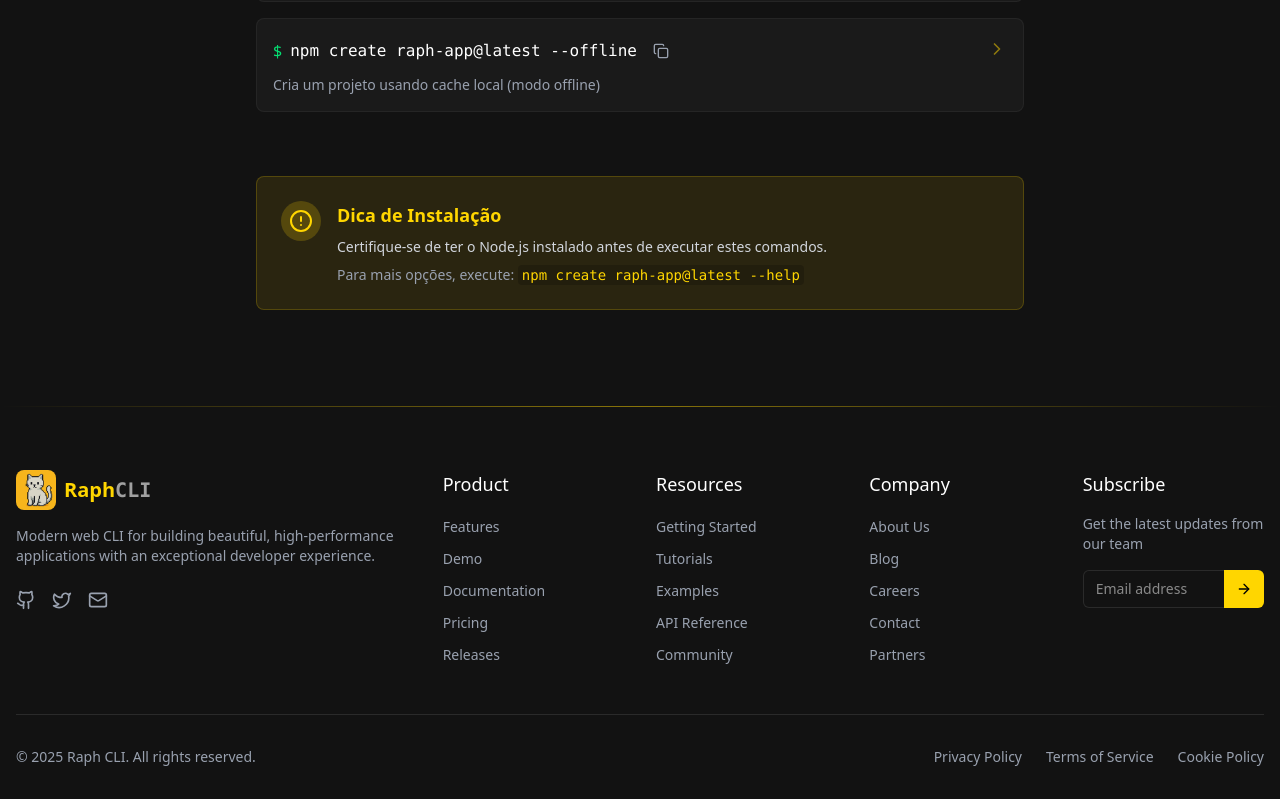
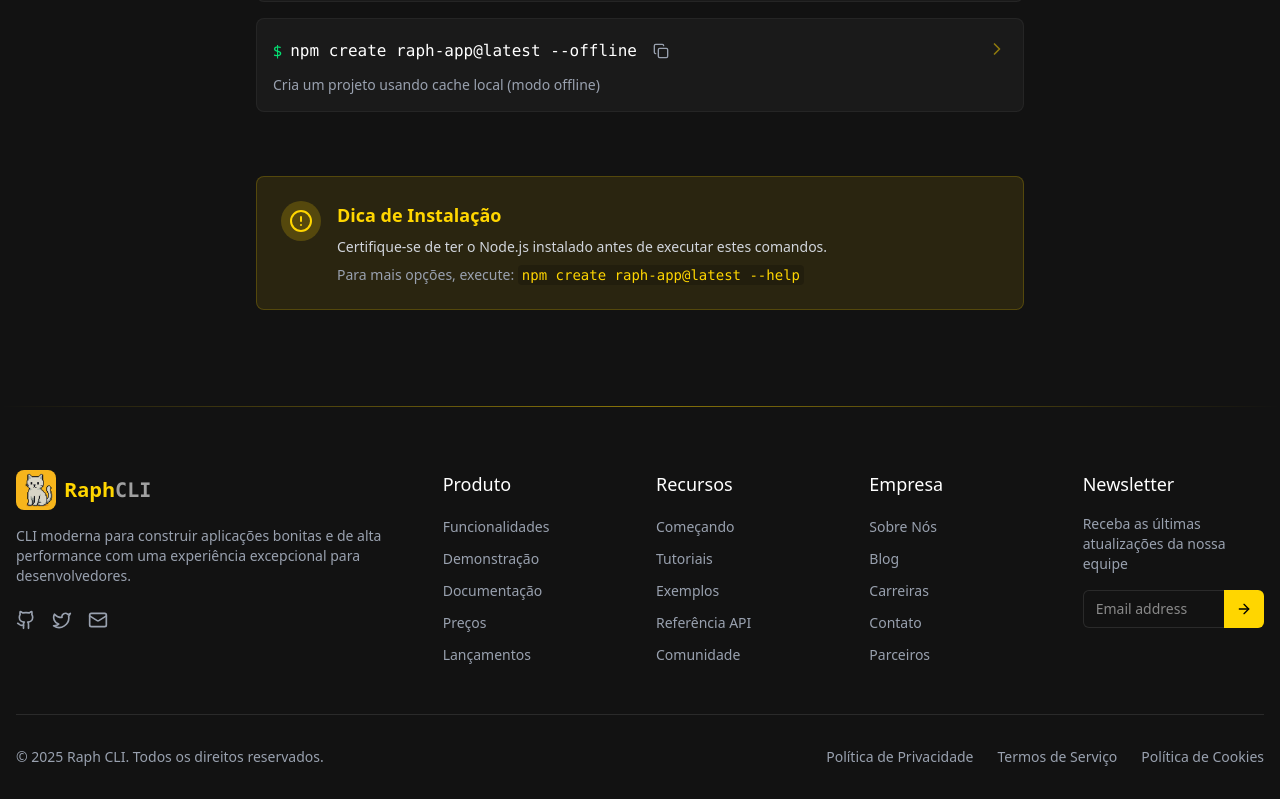
Before and after one commit to gabriellucasvh/raph, a Next.js app: page / in a window 1280 px wide. Shown: the part 4135-4934 px from the top of the page. Built offline with nearby package versions, Linux system fonts and the light colour scheme.

Commit message:
docs(Footer): translate content from English to Portuguese
Update the Footer component to display content in Portuguese for better localization and user experience in Portuguese-speaking regions.

```diff
--- a/src/components/Footer.tsx
+++ b/src/components/Footer.tsx
@@ -10,33 +10,33 @@ const Footer: React.FC = () => {
 
   const footerLinks = [
     {
-      title: "Product",
+      title: "Produto",
       links: [
-        { label: "Features", href: "#features" },
-        { label: "Demo", href: "#demo" },
-        { label: "Documentation", href: "#docs" },
-        { label: "Pricing", href: "#pricing" },
-        { label: "Releases", href: "#releases" },
+        { label: "Funcionalidades", href: "#features" },
+        { label: "Demonstração", href: "#demo" },
+        { label: "Documentação", href: "#docs" },
+        { label: "Preços", href: "#pricing" },
+        { label: "Lançamentos", href: "#releases" },
       ],
     },
     {
-      title: "Resources",
+      title: "Recursos",
       links: [
-        { label: "Getting Started", href: "#" },
-        { label: "Tutorials", href: "#" },
-        { label: "Examples", href: "#" },
-        { label: "API Reference", href: "#" },
-        { label: "Community", href: "#" },
+        { label: "Começando", href: "#" },
+        { label: "Tutoriais", href: "#" },
+        { label: "Exemplos", href: "#" },
+        { label: "Referência API", href: "#" },
+        { label: "Comunidade", href: "#" },
       ],
     },
     {
-      title: "Company",
+      title: "Empresa",
       links: [
-        { label: "About Us", href: "#" },
+        { label: "Sobre Nós", href: "#" },
         { label: "Blog", href: "#" },
-        { label: "Careers", href: "#" },
-        { label: "Contact", href: "#" },
-        { label: "Partners", href: "#" },
+        { label: "Carreiras", href: "#" },
+        { label: "Contato", href: "#" },
+        { label: "Parceiros", href: "#" },
       ],
     },
   ];
@@ -80,9 +80,8 @@ const Footer: React.FC = () => {
             </div>
 
             <p className="text-gray-400 text-sm mb-6">
-              Modern web CLI for building beautiful,
-              high-performance applications with an exceptional
-              developer experience.
+              CLI moderna para construir aplicações bonitas e de alta performance
+              com uma experiência excepcional para desenvolvedores.
             </p>
 
             <div className="flex gap-4">
@@ -131,9 +130,9 @@ const Footer: React.FC = () => {
 
           {/* Newsletter */}
           <div className="col-span-2 md:col-span-1">
-            <h4 className="font-medium text-lg mb-4">Subscribe</h4>
+            <h4 className="font-medium text-lg mb-4">Newsletter</h4>
             <p className="text-gray-400 text-sm mb-4">
-              Get the latest updates from our team
+              Receba as últimas atualizações da nossa equipe
             </p>
 
             <div className="flex">
@@ -152,18 +151,18 @@ const Footer: React.FC = () => {
         {/* Bottom section */}
         <div className="mt-8 flex flex-col md:flex-row items-center justify-between gap-4">
           <p className="text-sm text-gray-400">
-            © {currentYear} Raph CLI. All rights reserved.
+            © {currentYear} Raph CLI. Todos os direitos reservados.
           </p>
 
           <div className="flex gap-6">
             <a href="#" className="text-sm text-gray-400 hover:text-yellow">
-              Privacy Policy
+              Política de Privacidade
             </a>
             <a href="#" className="text-sm text-gray-400 hover:text-yellow">
-              Terms of Service
+              Termos de Serviço
             </a>
             <a href="#" className="text-sm text-gray-400 hover:text-yellow">
-              Cookie Policy
+              Política de Cookies
             </a>
           </div>
         </div>
```
